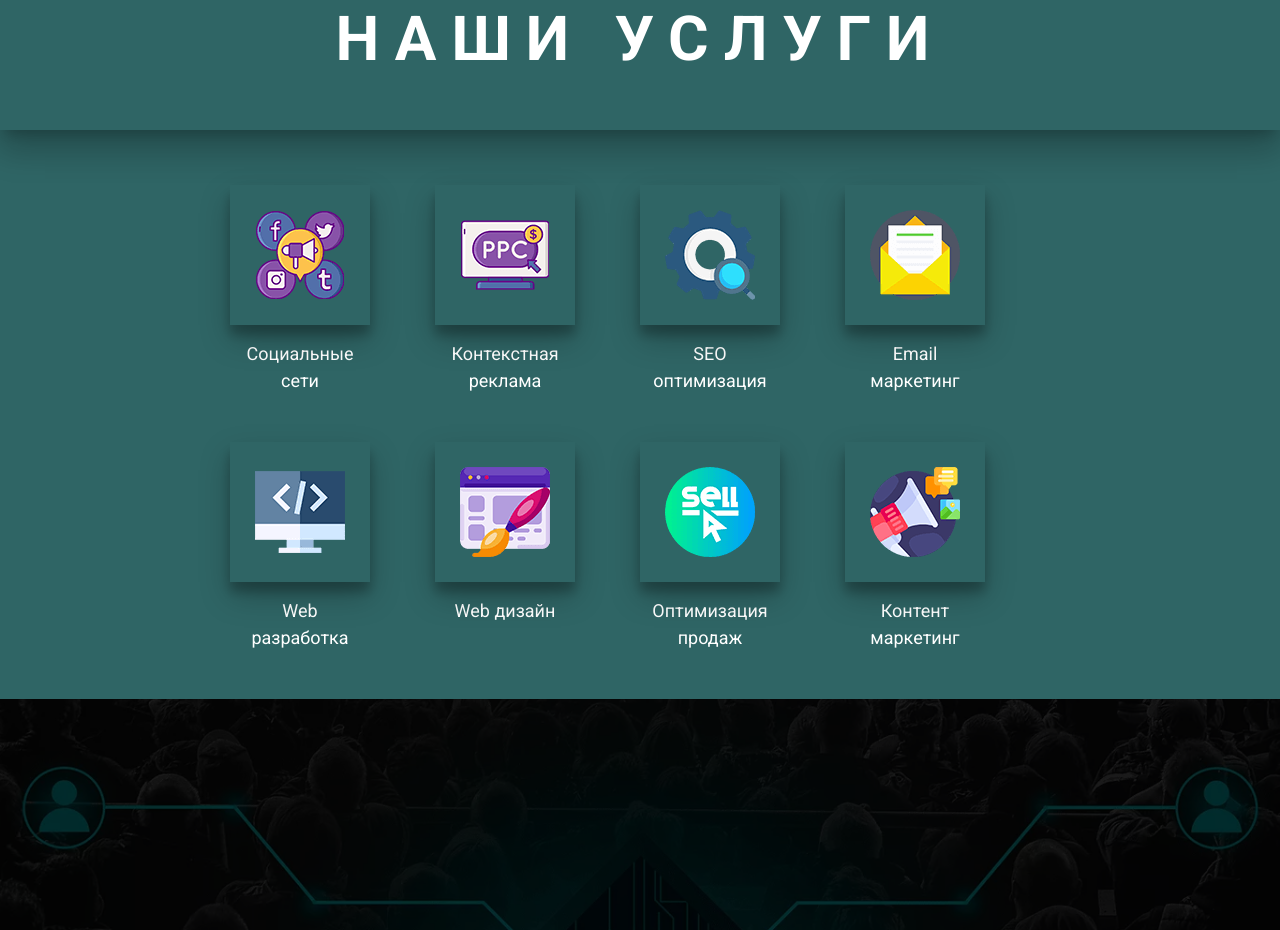
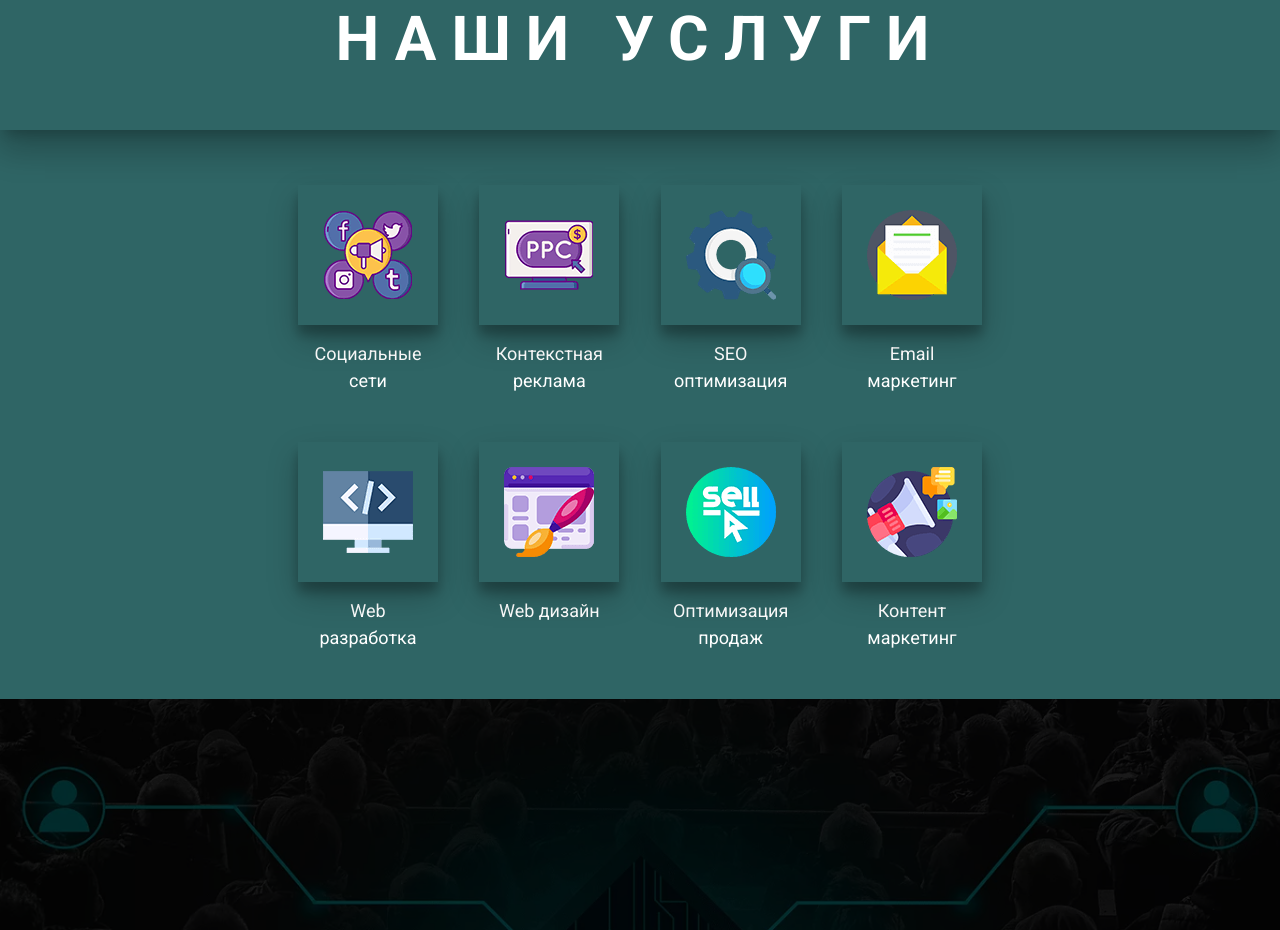
Before and after one commit to PolyakovDen/test2, a Nuxt app: page / in a window 1280 px wide. Shown: the part 1600-2530 px from the top of the page. Built offline with nearby package versions, Linux system fonts and the light colour scheme.

Commit message:
add new styles

```diff
--- a/components/Services.vue
+++ b/components/Services.vue
@@ -7,13 +7,15 @@
     </div>
     <div class="services__list--wrapper">
       <v-container fluid class="pa-0">
-        <div class="services__list mr-2 ml-2 d-flex justify-center flex-wrap">
+        <div class="test">
+          <div class="services__list mr-2 ml-2">
             <ServicesCard
               v-for="(item, index) in items"
               :key="index"
               :item="item"
               class="services__item"
             />
+          </div>
         </div>
       </v-container>
     </div>
@@ -269,18 +271,27 @@ export default {
     max-width: 1000px !important;
   }
 
+  .test {
+    margin: 0 auto;
+    max-width: 700px;
+    display: flex;
+  }
+
   .services__list {
     margin-top: 55px;
     margin-bottom: 120px;
+    display: flex;
+    flex-wrap: wrap;
+    justify-content: space-between;
   }
 
   .services__list:first-child {
     margin-bottom: 0;
   }
 
-  .services__item {
-    margin-right: 65px;
-  }
+  /*.services__item {*/
+  /*  margin-right: 65px;*/
+  /*}*/
 
   @media (max-width:600px) {
     .services__item {
@@ -292,5 +303,8 @@ export default {
     .services__item {
       margin-right: 20px;
     }
+    .services__list {
+      justify-content: center;
+    }
   }
 </style>
```
Lines whose indentation alone changed are shown as unchanged.
